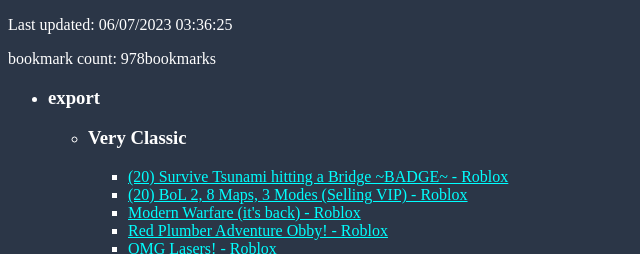
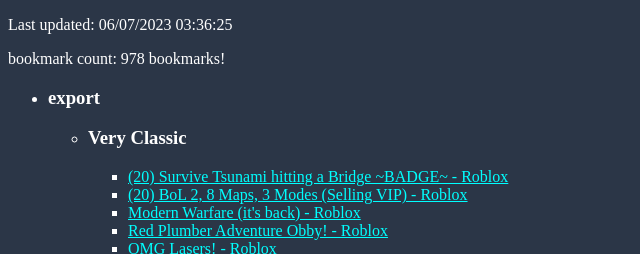
Before and after one commit to randomguyingithub/rblxbookmarksclassic, a plain HTML site: page bookmarklist.html in a window 1280 px wide. Shown: the top 254 px of the page, 0-640 px from the left. Drawn offline with Linux system fonts and the light colour scheme.

Commit message:
Update bookmarklist.html

```diff
--- a/bookmarklist.html
+++ b/bookmarklist.html
@@ -1004,7 +1004,7 @@
     <HR>
 	 bookmarks made by ssd21345. The website owner is not affiliated with Roblox, RobloxHQ, JJ5x5, Flamingo, NoL, 1x1x1x1, Telamon, Builderman, Nitrolord , toastedcherries, or the jaredvaldez. ARrrr!. <A HREF="https://github.com/randomguyingithub/rblxbookmarksclassic">Click Here For Source Code</A>	</p>
 	<script>
-		document.getElementById("count").innerHTML += document.getElementsByTagName("li").length + "bookmarks";
+		document.getElementById("count").innerHTML += document.getElementsByTagName("li").length + " bookmarks!";
 	</script>
 	    </body>
 </html>
```
